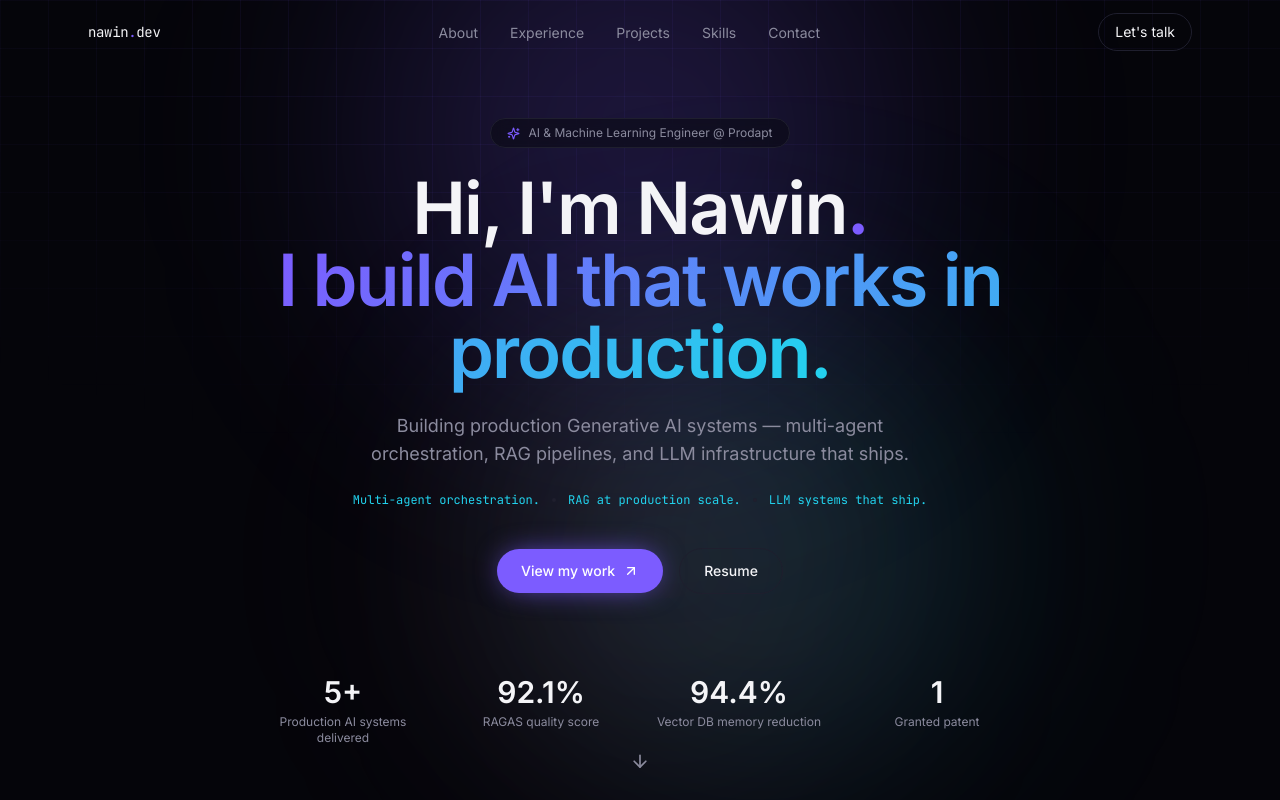
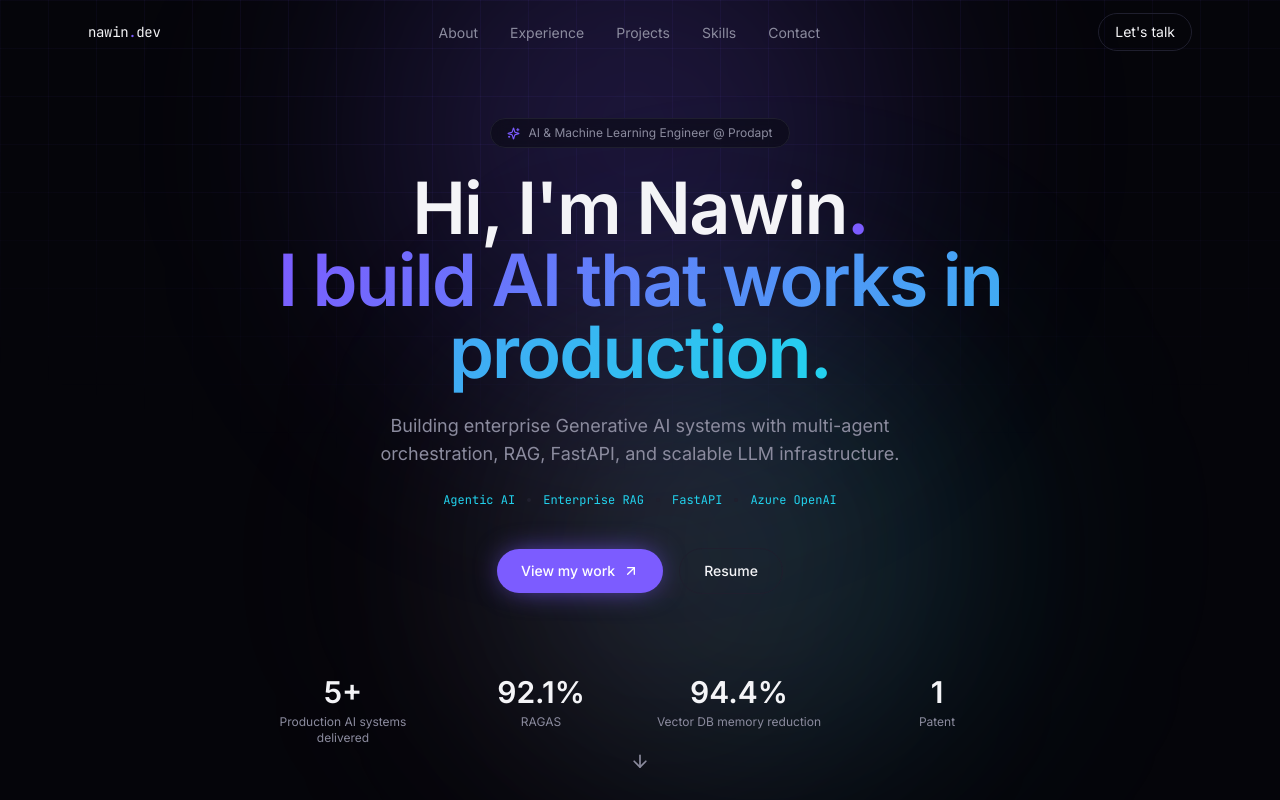
Before and after one commit to nawin-viswajith/nawin-viswajith.github.io, a Next.js app: page / in a window 1280 px wide. Shown: the top 800 px of the page. Built offline with nearby package versions, Linux system fonts and the light colour scheme.

Commit message:
Sharpen hero copy: subheading, keyword tags, and stat labels

```diff
--- a/src/components/sections/hero.tsx
+++ b/src/components/sections/hero.tsx
@@ -4,7 +4,7 @@ import { motion } from "framer-motion";
 import { ArrowDown, ArrowUpRight, Sparkles } from "lucide-react";
 import { profile, stats } from "@/lib/data";
 
-const words = ["Multi-agent orchestration.", "RAG at production scale.", "LLM systems that ship."];
+const words = ["Agentic AI", "Enterprise RAG", "FastAPI", "Azure OpenAI"];
 
 export function Hero() {
   return (
--- a/src/lib/data.ts
+++ b/src/lib/data.ts
@@ -1,7 +1,7 @@
 export const profile = {
   name: "Nawin Viswajith B",
   role: "AI & Machine Learning Engineer",
-  tagline: "Building production Generative AI systems — multi-agent orchestration, RAG pipelines, and LLM infrastructure that ships.",
+  tagline: "Building enterprise Generative AI systems with multi-agent orchestration, RAG, FastAPI, and scalable LLM infrastructure.",
   location: "Chennai, India",
   email: "nawinviswajith@gmail.com",
   phone: "+91 86083 43975",
@@ -12,9 +12,9 @@ export const profile = {
 
 export const stats = [
   { label: "Production AI systems delivered", value: "5+" },
-  { label: "RAGAS quality score", value: "92.1%" },
+  { label: "RAGAS", value: "92.1%" },
   { label: "Vector DB memory reduction", value: "94.4%" },
-  { label: "Granted patent", value: "1" },
+  { label: "Patent", value: "1" },
 ];
 
 export const about = {
```
